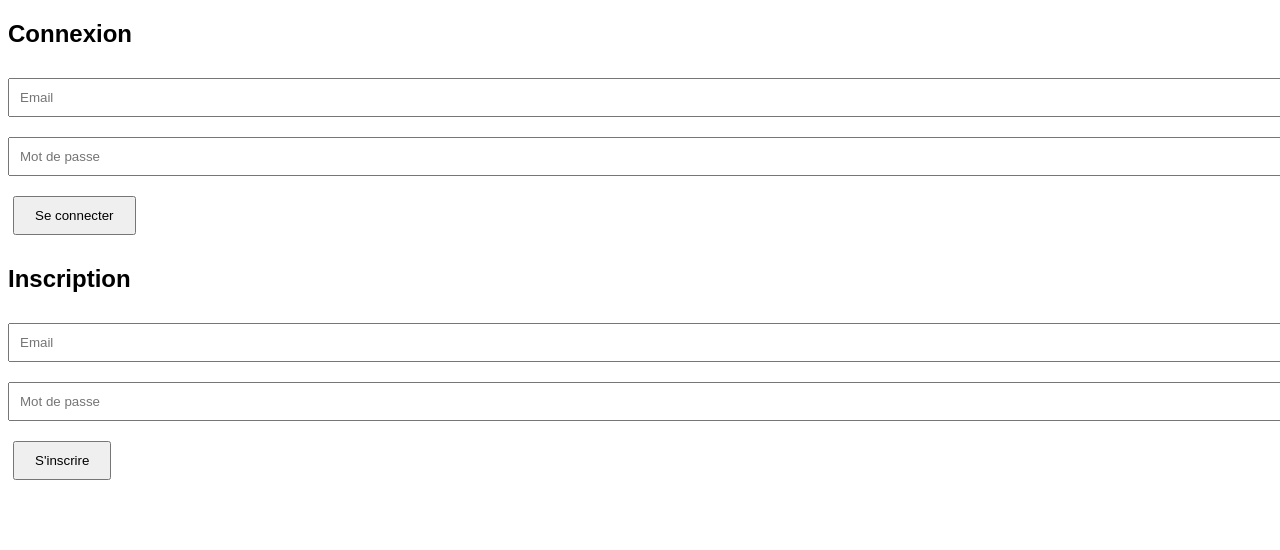
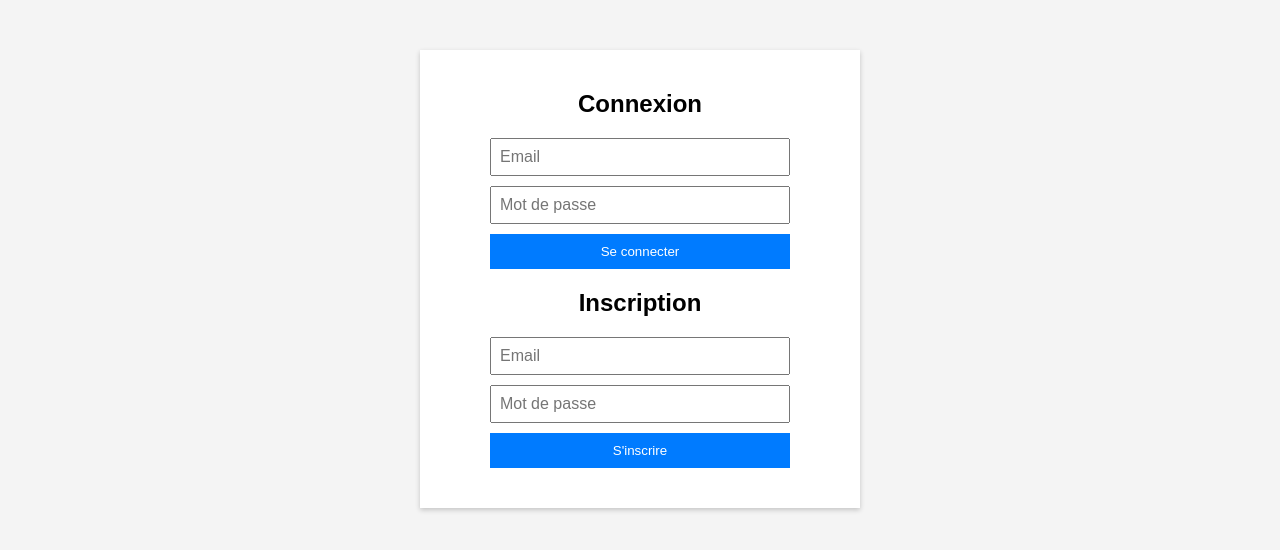
Before and after one commit to Noxo123/AQTD.github.io, a plain HTML site: page index.html in a window 1280 px wide. Drawn offline with Linux system fonts and the light colour scheme.

Commit message:
Update styles.css

```diff
--- a/styles.css
+++ b/styles.css
@@ -1,28 +1,58 @@
 body {
     font-family: Arial, sans-serif;
+    background-color: #f4f4f4;
+    margin: 0;
+    padding: 0;
 }
 
-#auth-container {
-    max-width: 400px;
-    margin: 50px auto;
-    padding: 20px;
-    border: 1px solid #ccc;
-    border-radius: 10px;
+h2 {
     text-align: center;
 }
 
+form {
+    display: flex;
+    flex-direction: column;
+    width: 300px;
+    margin: 20px auto;
+}
+
 input {
-    width: 100%;
-    padding: 10px;
-    margin: 10px 0;
+    margin-bottom: 10px;
+    padding: 8px;
+    font-size: 16px;
 }
 
 button {
-    padding: 10px 20px;
-    margin: 10px 5px;
+    padding: 10px;
+    background-color: #007bff;
+    color: white;
+    border: none;
+    cursor: pointer;
 }
 
-.dark-theme {
-    background-color: #333;
-    color: #fff;
+button:hover {
+    background-color: #0056b3;
 }
+
+#dashboard-section {
+    margin: 20px;
+}
+
+#theme-toggle {
+    position: absolute;
+    top: 10px;
+    right: 10px;
+    cursor: pointer;
+}
+
+#auth-section {
+    padding: 20px;
+    background-color: white;
+    box-shadow: 0 2px 5px rgba(0,0,0,0.2);
+    max-width: 400px;
+    margin: 50px auto;
+}
+
+.hidden {
+    display: none;
+}
```
